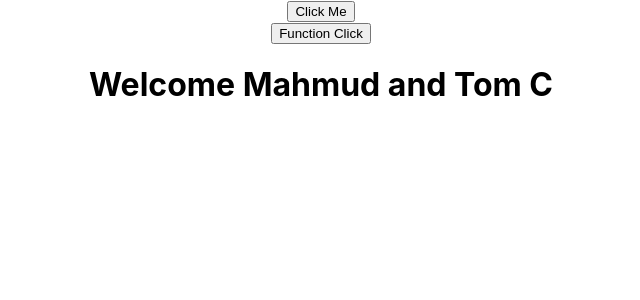
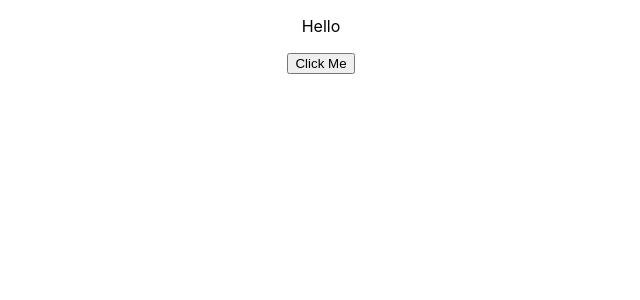
Before and after one commit to mdabutaleb/learning-react-js, a React (Create React App) app: page / in a window 1280 px wide. Shown: the top 300 px of the page, without its empty margins (319-959 px from the left). Built offline with nearby package versions, Linux system fonts and the light colour scheme.

Commit message:
Understanding event binding

```diff
--- a/src/App.js
+++ b/src/App.js
@@ -13,7 +13,7 @@ function App() {
     return (
         <div className="App">
             <ClassClick/>
-            <FunctionClick/>
+            {/*<FunctionClick/>*/}
             {/*
              <Counter/>
              <Message/>
@@ -27,7 +27,7 @@ function App() {
             */
             }
             {/*<Greet name="Mahmud" heroName="Tom Cruis"/>*/}
-            <Welcome name="Mahmud" heroName="Tom C "/>
+            {/*<Welcome name="Mahmud" heroName="Tom C "/>*/}
         </div>
     );
 }
--- a/src/components/ClassClick.js
+++ b/src/components/ClassClick.js
@@ -2,14 +2,26 @@ import React, {Component} from 'react'
 
 class ClassClick extends Component {
 
+    constructor() {
+        super()
+        this.state = {
+            message: 'Hello'
+        }
+
+    }
+
     clickHandler() {
-        console.log('Class button clicked !')
+        this.setState({
+            message: 'Good Bye !'
+        })
     }
 
     render() {
         return (
             <div>
-                <button onClick={this.clickHandler}>Click Me</button>
+                <p>{this.state.message}</p>
+                {/*<button onClick={this.clickHandler.bind(this)}>CLick me</button>*/}
+                <button onClick={() => this.clickHandler()}>Click Me</button>
             </div>
         );
     }
```
